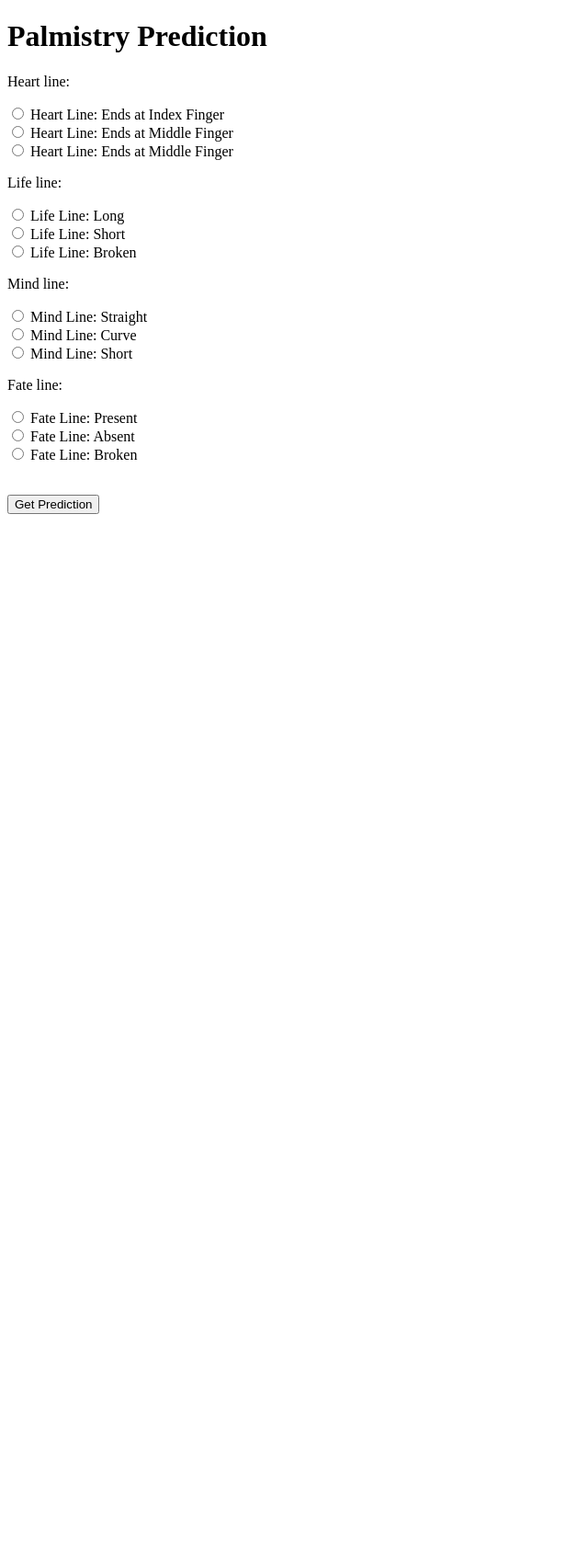
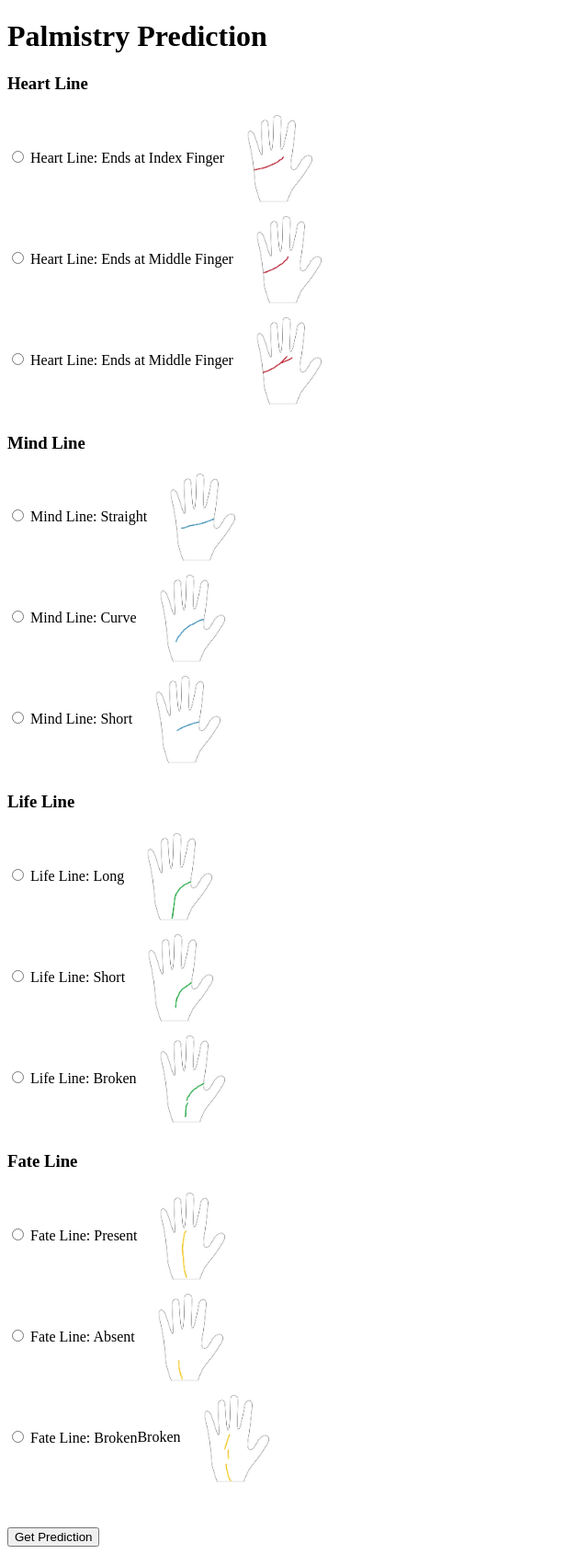
Before and after one commit to antick011/astro_predict, a Django app: page / in a window 1280 px wide. Shown: the whole page at 92% size, without its empty margins (0-640 px from the left). Before the commit the page ends 559 px from the top, so only its background shows below. Run offline with Django 4.2, Linux system fonts and the light colour scheme.

Commit message:
Update index.html
Add images as reference of options

```diff
--- a/predictor/templates/predictor/index.html
+++ b/predictor/templates/predictor/index.html
@@ -1,18 +1,26 @@
-
+{% load static %}
 <!DOCTYPE html>
 <html>
 <head>
     <title>Palmistry Prediction</title>
+    <style>
+        .option-group {
+            display: flex;
+            flex-direction: column;
+            margin-bottom: 20px;
+        }
+        .option {
+            display: flex;
+            align-items: center;
+            margin-bottom: 10px;
+        }
+        .option img {
+            margin-left: 10px;
+        }
+    </style>
 </head>
 <body>
     <h1>Palmistry Prediction</h1>
-
-    <form method="post">
-        {% csrf_token %}
-        {{ form.as_p }}
-        <br>
-        <button type="submit">Get Prediction</button>
-    </form>
 
     {% if prediction %}
         <h2>Your Palmistry Prediction:</h2>
@@ -23,5 +31,88 @@
             <li><strong>Work Style Suggestion:</strong> {{ prediction.fate_line }}</li>
         </ul>
     {% endif %}
+
+    <form method="post">
+        {% csrf_token %}
+
+        <h3>Heart Line</h3>
+        <div class="option-group">
+            <label class="option">
+                {{ form.heart_line.0 }} <!-- Choice for "Ends at Index Finger" -->
+
+                <img src="{% static 'images/heart_index.jpg' %}" alt="Heart Line Ends at Index Finger" width="100">
+            </label>
+            <label class="option">
+                {{ form.heart_line.1 }} <!-- Choice for "Ends at Middle Finger" -->
+
+                <img src="{% static 'images/heart_middle.jpg' %}" alt="Heart Line Ends at Middle Finger" width="100">
+            </label>
+            <label class="option">
+                {{ form.heart_line.2 }} <!-- Choice for "Facing Both Fingers" -->
+
+                <img src="{% static 'images/heart_both.jpg' %}" alt="Heart Line Facing Both Fingers" width="100">
+            </label>
+        </div>
+
+        <h3>Mind Line</h3>
+        <div class="option-group">
+            <label class="option">
+                {{ form.mind_line.0 }} <!-- Choice for "Curved" -->
+
+                <img src="{% static 'images/mind_straight.jpg' %}" alt="Curved Mind Line" width="100">
+            </label>
+            <label class="option">
+                {{ form.mind_line.1 }} <!-- Choice for "Straight" -->
+
+                <img src="{% static 'images/mind_curve.jpg' %}" alt="Straight Mind Line" width="100">
+            </label>
+            <label class="option">
+                {{ form.mind_line.2 }} <!-- Choice for "Short" -->
+                <img src="{% static 'images/mind_short.jpg' %}" alt="Short Mind Line" width="100">
+            </label>
+        </div>
+
+        <h3>Life Line</h3>
+        <div class="option-group">
+            <label class="option">
+                {{ form.life_line.0 }} <!-- Choice for "Long" -->
+
+                <img src="{% static 'images/life_long.jpg' %}" alt="Long Life Line" width="100">
+            </label>
+            <label class="option">
+                {{ form.life_line.1 }} <!-- Choice for "Short" -->
+
+                <img src="{% static 'images/life_short.jpg' %}" alt="Short Life Line" width="100">
+            </label>
+            <label class="option">
+                {{ form.life_line.2 }} <!-- Choice for "Broken" -->
+
+                <img src="{% static 'images/life_broken.jpg' %}" alt="Broken Life Line" width="100">
+            </label>
+        </div>
+
+        <h3>Fate Line</h3>
+        <div class="option-group">
+            <label class="option">
+                {{ form.fate_line.0 }} <!-- Choice for "Present" -->
+
+                <img src="{% static 'images/fate_present.jpg' %}" alt="Present Fate Line" width="100">
+            </label>
+            <label class="option">
+                {{ form.fate_line.1 }} <!-- Choice for "Absent" -->
+
+                <img src="{% static 'images/fate_absent.jpg' %}" alt="Absent Fate Line" width="100">
+            </label>
+            <label class="option">
+                {{ form.fate_line.2 }} <!-- Choice for "Broken" -->
+            Broken
+                <img src="{% static 'images/fate_broken.jpg' %}" alt="Broken Fate Line" width="100">
+            </label>
+        </div>
+
+        <br>
+        <button type="submit">Get Prediction</button>
+    </form>
+
 </body>
 </html>
```
